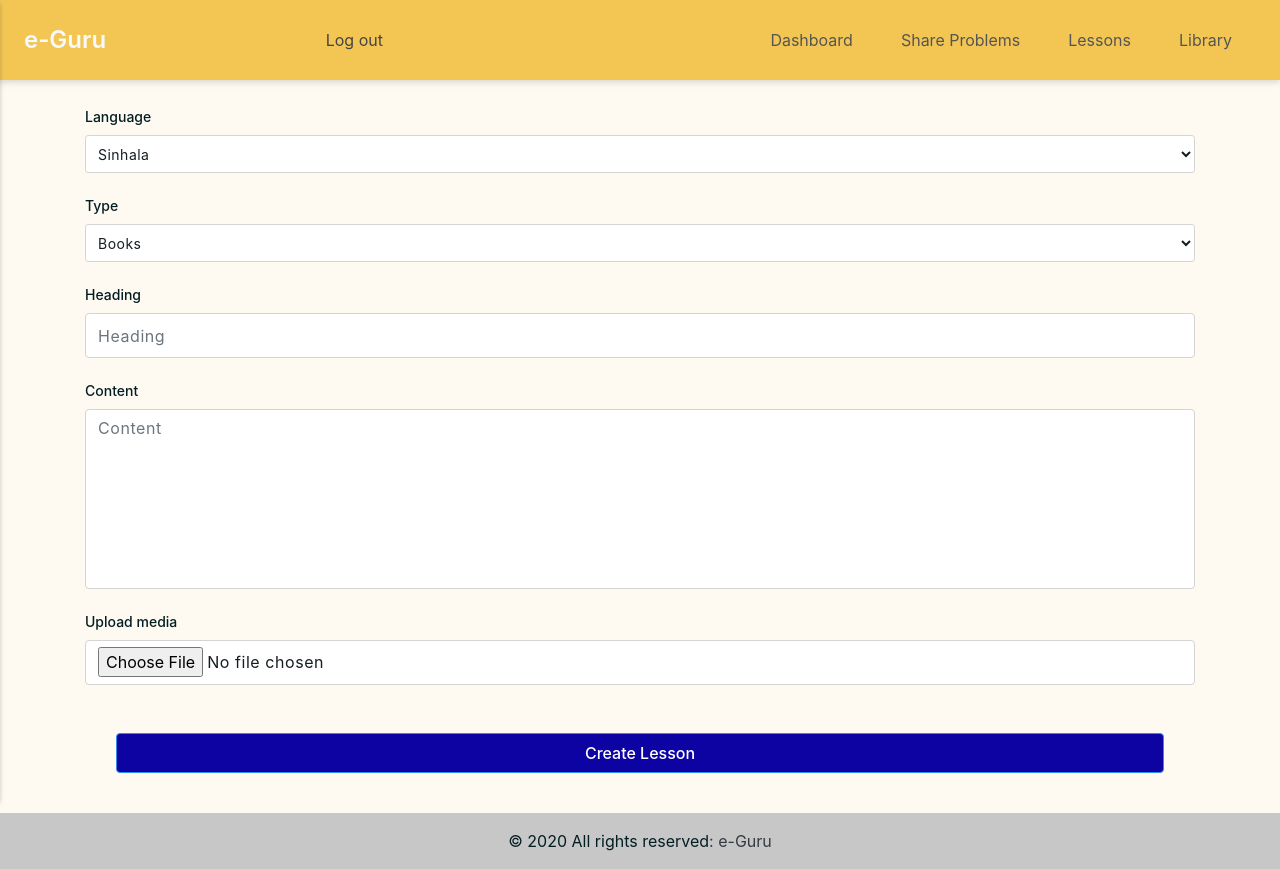
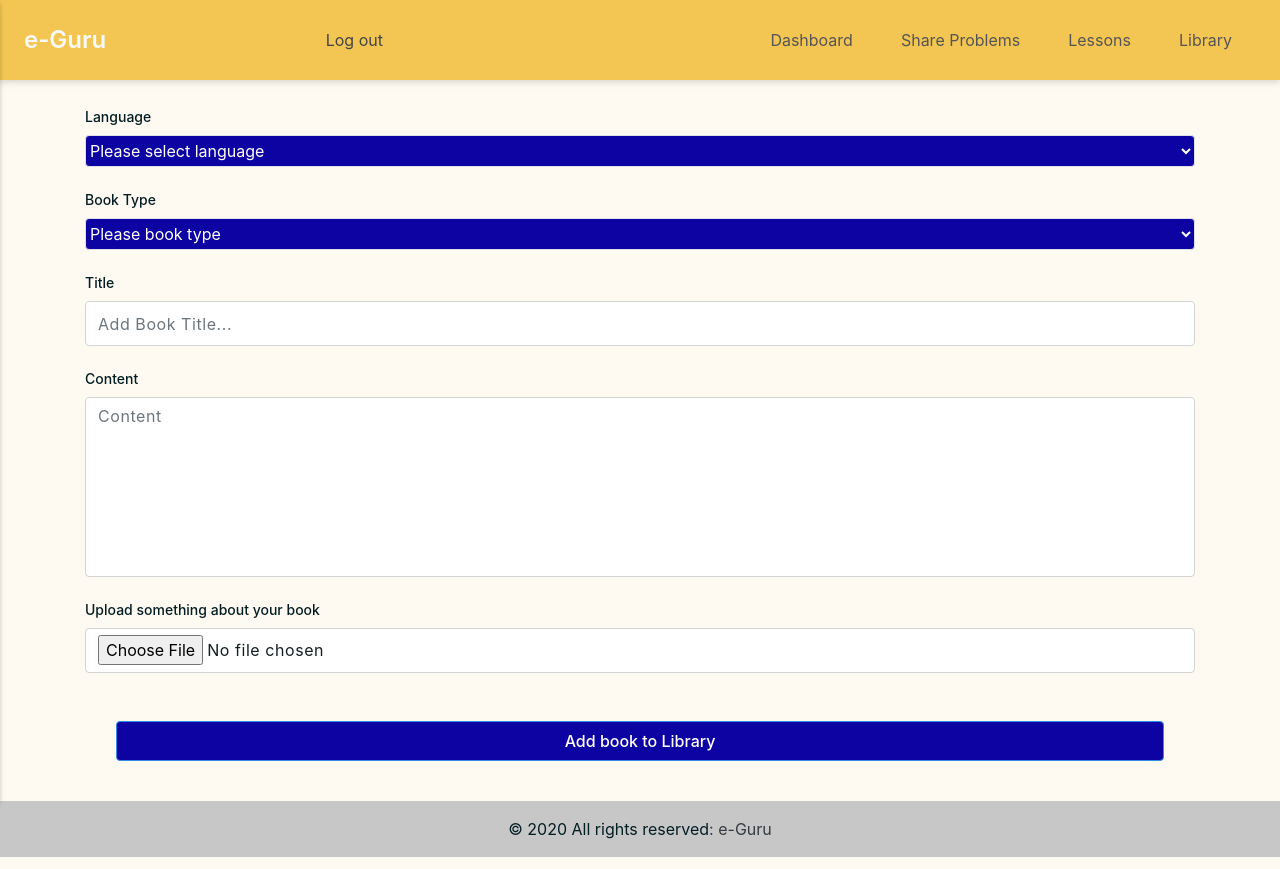
Before and after one commit to Gavindu98/E-Guru, a React (Create React App) app: page /upload-to-library in a window 1280 px wide. Built offline with nearby package versions, Linux system fonts and the light colour scheme.

Commit message:
create library integration

```diff
--- a/src/components/pages/createArticle/uploadToLibrary.tsx
+++ b/src/components/pages/createArticle/uploadToLibrary.tsx
@@ -1,39 +1,168 @@
 import React, { useEffect, useState } from "react";
+import Swal from "sweetalert2";
+import { useNavigate } from "react-router-dom";
+import { LibraryService } from "../../../services/LibraryService";
 
 const UploadToLibrary: React.FC = () => {
+  const [language, setLanguage] = useState({ languageType: "" })
+  const [bookcategory, setBookCategory] = useState({ booktype: "" })
+  const [bookData, setBookData] = useState({ title: "", content: "" })
+  const [fileUpload, setFileUpload] = useState<any>();
+  const navigate = useNavigate();
+
+  const handleClickfile = (e: any) => {
+    const file = e.target.files[0]
+    //console.log(file)
+    setFileUpload(file)
+    // setPostImage({
+    //   preview: file.createObjectURL(file),
+    //   raw: file,
+    // });
+  }
+
+  const handleClickCreateBook = () => {
+    // console.log("bookData", bookData)
+    // console.log("bookcategory", bookcategory)
+    // console.log("language", language)
+
+    if (bookData && bookcategory && language) {
+      const data = {
+        language: language.languageType,
+        bookType: bookcategory.booktype,
+        title: bookData.title,
+        description: bookData.content
+      }
+      console.log("data", data)
+      const dataString = JSON.stringify(data);
+      const formData = new FormData();
+      formData.append("file", fileUpload);
+      formData.append("data", dataString);
+      // for (const key of formData.entries()) {
+      //   console.log(key[0] + ", " + key[1]);
+      // }
+
+      //console.log(...formData);
+      //console.log(formData);
+      if (formData.get("file") && formData.get("data")) {
+        LibraryService.addBook(formData).then((res) => {
+          console.log("postdata", formData);
+          console.log(res)
+          if (res.data) {
+            console.log(res.data.message)
+            Swal.fire({
+              title: res.data.message,
+              icon: "success",
+              confirmButtonColor: "#0E134A",
+              iconColor: "#F7931E",
+              showDenyButton: false,
+              showCancelButton: false,
+              confirmButtonText: "Ok",
+            })
+            navigate('/dashboard');
+          } else {
+            console.log("error")
+            Swal.fire({
+              title: "Something went wrong please try again",
+              icon: "error",
+              confirmButtonColor: "#0E134A",
+              iconColor: "#F7931E",
+              showDenyButton: false,
+              showCancelButton: false,
+              confirmButtonText: "Ok",
+            })
+          }
+        });
+      }
+    }
+  }
   return (
     <React.Fragment>
       <div className="container-lg h-full">
         <div className="row">
           <div className="col-12 ">
-            <form className="mt-4 mb-4">
+            <div className="mt-4 mb-4">
               <div className="form-group">
-                <label>Language</label>
-                <select className="form-control form-control-sm">
-                  <option>Sinhala</option>
-                  <option>Language</option>
-                  <option>Tamil</option>
+                <label>Language</label><br></br>
+                <select
+                  onChange={(e) =>
+                    setLanguage({
+                      ...language,
+                      languageType: e.target.value,
+                    })
+                  }
+                  // value={postContentType.contentType}
+                  className="w-100 btn-primary h-8 border rounded"
+                  defaultValue={"DEFAULT"}
+                >
+                  <option value="English" className="">
+                    Please select language
+                  </option>
+                  <option value="English" className="">
+                    English
+                  </option>
+                  <option value="Sinhala" className="">
+                    Sinhala
+                  </option>
+                  <option value="Tamil" className="">
+                    Tamil
+                  </option>
                 </select>
+
                 {/* <small id="emailHelp" className="form-text text-muted">
                   We'll never share your email with anyone else.
                 </small> */}
               </div>
               <div className="form-group">
-                <label>Type</label>
-                <select className="form-control form-control-sm">
-                  <option>Books</option>
-                  <option>Past Papers</option>
-                  <option>Model Papers</option>
-                  <option>Quizes</option>
-                  <option>Articles</option>
+                <label>Book Type</label>
+                <select
+                  onChange={(e) =>
+                    setBookCategory({
+                      ...bookcategory,
+                      booktype: e.target.value,
+                    })
+                  }
+                  // value={postContentType.contentType}
+                  className="w-100 btn-primary h-8 border rounded"
+                  defaultValue={"DEFAULT"}
+                >
+                  <option value="other" className="">
+                    Please book type
+                  </option>
+                  <option value="past paper book" className="">
+                    Past Paper Book
+                  </option>
+                  <option value="model paper book" className="">
+                    Model Paper Book
+                  </option>
+                  <option value="school text book" className="">
+                    School Text Book
+                  </option>
+                  <option value="subject related book" className="">
+                    Subject Related Book
+                  </option>
+                  <option value="quizes" className="">
+                    Quizes
+                  </option>
+                  <option value="news papers" className="">
+                    News papers
+                  </option>
+                  <option value="other" className="">
+                    Others
+                  </option>
                 </select>
               </div>
               <div className="form-group">
-                <label>Heading</label>
+                <label>Title</label>
                 <input
                   type="text"
                   className="form-control"
-                  placeholder="Heading"
+                  placeholder="Add Book Title..."
+                  onChange={(e) =>
+                    setBookData({
+                      ...bookData,
+                      title: e.target.value,
+                    })
+                  }
                 />
                 {/* <small id="emailHelp" className="form-text text-muted">
                   We'll never share your email with anyone else.
@@ -45,23 +174,31 @@ const UploadToLibrary: React.FC = () => {
                   className="form-control"
                   placeholder="Content"
                   rows={4}
+                  onChange={(e) =>
+                    setBookData({
+                      ...bookData,
+                      content: e.target.value,
+                    })
+                  }
                 />
                 {/* <small id="emailHelp" className="form-text text-muted">
                   We'll never share your email with anyone else.
                 </small> */}
               </div>
               <div className="form-group">
-                <label>Upload media</label>
-                <input type="file" className="form-control" />
+                <label>Upload something about your book</label>
+                <input type="file" className="form-control"
+                  onChange={(e) => handleClickfile(e)}
+                />
                 {/* <label className="form-check-label">Check me out</label> */}
               </div>
-            </form>
+            </div>
           </div>
         </div>
         <div className="col-12 mb-6">
           <div className="me-4 ms-4 d-flex justify-content-center">
-            <button className="btn btn-primary mt-4 w-full mb-3">
-              Create Lesson
+            <button className="btn btn-primary mt-4 w-full mb-3" onClick={() => handleClickCreateBook()}>
+              Add book to Library
             </button>
           </div>
         </div>
--- a/src/services/ArticleService.ts
+++ b/src/services/ArticleService.ts
@@ -1,7 +1,6 @@
 import axios from "axios"
 import { AppResponse } from "../Models/Response"
 import { Util } from "../Util"
-
 
 
 export class ArticleService {
--- /dev/null
+++ b/src/services/LibraryService.ts
@@ -0,0 +1,51 @@
+import axios from "axios"
+import { AppResponse } from "../Models/Response"
+import { Util } from "../Util"
+
+
+export class LibraryService {
+    // public static async getAllMyArticles(): Promise<AppResponse<any[]>> {
+    //     const token = localStorage.getItem("token")
+    //     const url = Util.apiPrivateUrl("post/post-all-view");
+    //     return await axios.get<Partial<any>, AppResponse<any[]>>(url, { headers: { "Authorization": `Bearer ${token}` } });
+
+    // }
+    public static async addBook(postData: any): Promise<AppResponse<any>> {
+        const token = localStorage.getItem("token")
+        const ep = Util.apiPrivateUrl("resource/resource-create")
+        const res = await axios.post<any, AppResponse<any>>(ep, postData, { headers: { "Authorization": `Bearer ${token}` } })
+        return res
+    }
+    // public static async likeUnlikeArticle(articleId: string, userId: any, boolVal: Boolean): Promise<AppResponse<any>> {
+    //     const token = localStorage.getItem("token")
+    //     console.log(token)
+    //     const ep = Util.apiPrivateUrl(`post/post-like/${articleId}/action-owner/${userId}/state/${boolVal}`)
+    //     console.log(ep)
+    //     const res = await axios.post<any, AppResponse<any>>(ep, {}, { headers: { "Authorization": `Bearer ${token}` } })
+    //     return res
+    // }
+    // public static async getSingleArticle(postId: any): Promise<AppResponse<any[]>> {
+    //     const token = localStorage.getItem("token")
+    //     const url = Util.apiPrivateUrl(`post/post-single-view/${postId}`);
+    //     return await axios.get<Partial<any>, AppResponse<any[]>>(url, { headers: { "Authorization": `Bearer ${token}` } });
+
+    // }
+    // public static async addCommentToArticle(commentData: any): Promise<AppResponse<any>> {
+    //     const token = localStorage.getItem("token")
+    //     const ep = Util.apiPrivateUrl("post-comment/comment-create")
+    //     const res = await axios.post<any, AppResponse<any>>(ep, commentData, { headers: { "Authorization": `Bearer ${token}` } })
+    //     return res
+    // }
+    // public static async getAllCommentInSinglePost(postId: any): Promise<AppResponse<any[]>> {
+    //     const token = localStorage.getItem("token")
+    //     const url = Util.apiPrivateUrl(`post-comment/comment-all-view`);
+    //     const res = await axios.post<any, AppResponse<any>>(url, postId, { headers: { "Authorization": `Bearer ${token}` } })
+    //     return res
+    // }
+    // public static async deleteArticle(postId: any): Promise<AppResponse<any[]>> {
+    //     const token = localStorage.getItem("token")
+    //     const url = Util.apiPrivateUrl(`post/post-delete`);
+    //     const res = await axios.post<any, AppResponse<any>>(url, postId, { headers: { "Authorization": `Bearer ${token}` } })
+    //     return res
+    // }
+}
```
